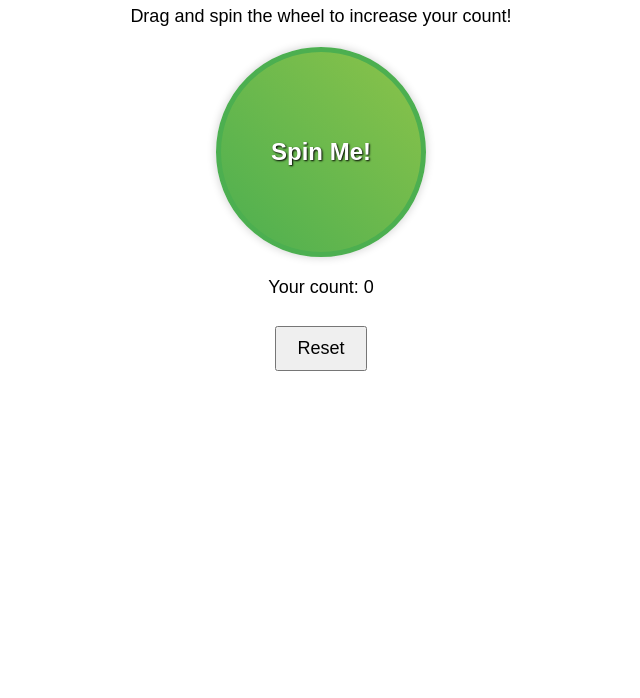
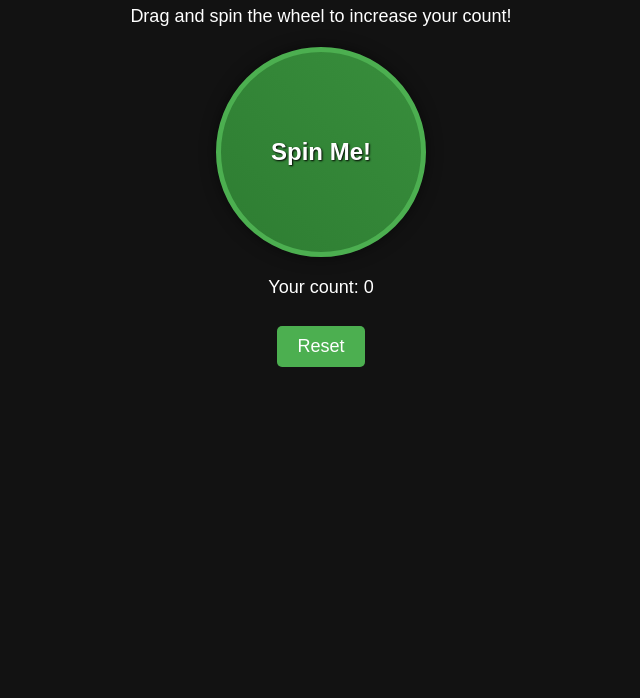
Before and after one commit to vorlez/Vorlez-Spinner, a plain HTML site: page index.html in a window 1280 px wide. Shown: the part 102-800 px from the top of the page, without its empty margins (319-959 px from the left). Drawn offline with Linux system fonts and the light colour scheme.

Commit message:
Update index.html

```diff
--- a/index.html
+++ b/index.html
@@ -5,14 +5,17 @@
     <meta name="viewport" content="width=device-width, initial-scale=1.0">
     <title>Spin the Wheel Counter</title>
     <style>
+        /* Dark theme styling */
         body {
             font-family: Arial, sans-serif;
             text-align: center;
             margin-top: 50px;
             user-select: none; /* Prevent text selection on the whole page */
+            background-color: #121212; /* Dark background */
+            color: #ffffff; /* Light text */
         }
         h1 {
-            color: #4CAF50;
+            color: #4CAF50; /* Accent color */
         }
         p {
             font-size: 18px;
@@ -20,21 +23,21 @@
         .wheel {
             width: 200px;
             height: 200px;
-            border: 5px solid #4CAF50;
+            border: 5px solid #4CAF50; /* Accent color */
             border-radius: 50%;
             margin: 20px auto;
             position: relative;
             display: flex;
             justify-content: center;
             align-items: center;
-            background: linear-gradient(45deg, #4CAF50, #8BC34A);
-            box-shadow: 0 0 10px rgba(0, 0, 0, 0.2);
+            background: linear-gradient(45deg, #2E7D32, #388E3C); /* Dark green gradient */
+            box-shadow: 0 0 15px rgba(0, 0, 0, 0.5); /* Subtle shadow */
             cursor: grab;
             transition: box-shadow 0.3s ease;
         }
         .wheel:active {
             cursor: grabbing;
-            box-shadow: 0 0 15px rgba(0, 0, 0, 0.4);
+            box-shadow: 0 0 20px rgba(0, 0, 0, 0.7);
         }
         .wheel span {
             font-size: 24px;
@@ -48,6 +51,14 @@
             font-size: 18px;
             cursor: pointer;
             margin: 10px;
+            border: none;
+            border-radius: 5px;
+            background-color: #4CAF50; /* Accent button color */
+            color: white;
+            transition: background-color 0.3s ease;
+        }
+        button:hover {
+            background-color: #388E3C; /* Darker green on hover */
         }
     </style>
 </head>
@@ -107,7 +118,7 @@
 
             // Increment counter on full rotations
             if (Math.abs(totalRotation) >= 360) {
-                totalRotation = totalRotation % 360; // Reset after full rotation
+                totalRotation = totalRotation % 360; // Reset totalRotation after full rotation
                 incrementCounter(); // Increment the counter
             }
 
```
